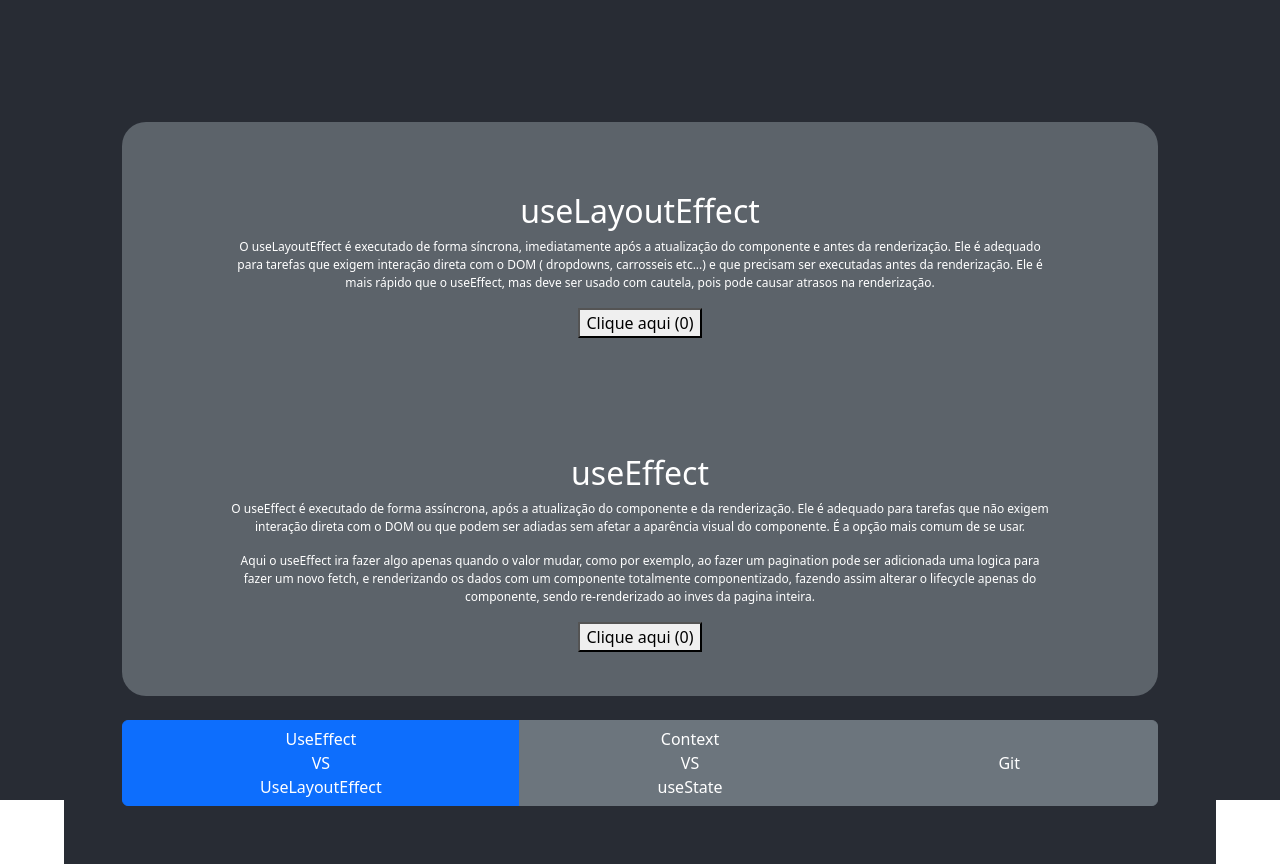
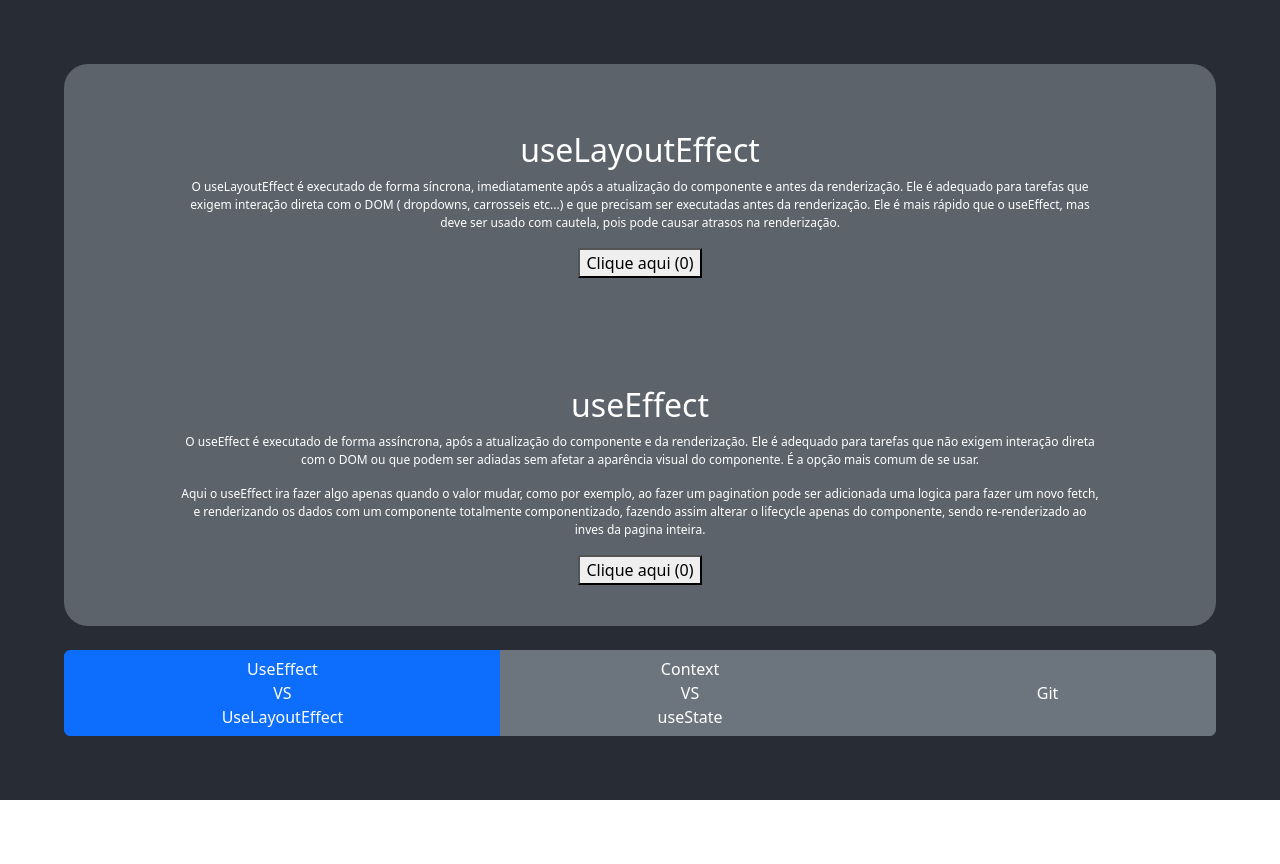
Before and after one commit to Caicrs/react-skills-app, a React (Create React App) app: page / in a window 1280 px wide. After the commit the page ends 800 px from the top, so only its background shows below. Built offline with nearby package versions, Linux system fonts and the light colour scheme.

Commit message:
App - DefaultRoutes added

```diff
--- a/src/App.tsx
+++ b/src/App.tsx
@@ -1,15 +1,14 @@
 import React from 'react';
 import './App.css';
 import 'bootstrap/dist/css/bootstrap.min.css';
-import Homepage from './pages/Homepage';
-import { GeneralProvider } from './contexts/GeneralContext';
+import { GeneralProvider, useGeneral } from './contexts/GeneralContext';
+import DefaultRoutes from './Routes';
 
 function App() {
+	const { isLoading } = useGeneral();
 	return (
 		<GeneralProvider>
-			<div className='App'>
-				<Homepage />
-			</div>
+			<DefaultRoutes />
 		</GeneralProvider>
 	);
 }
```
